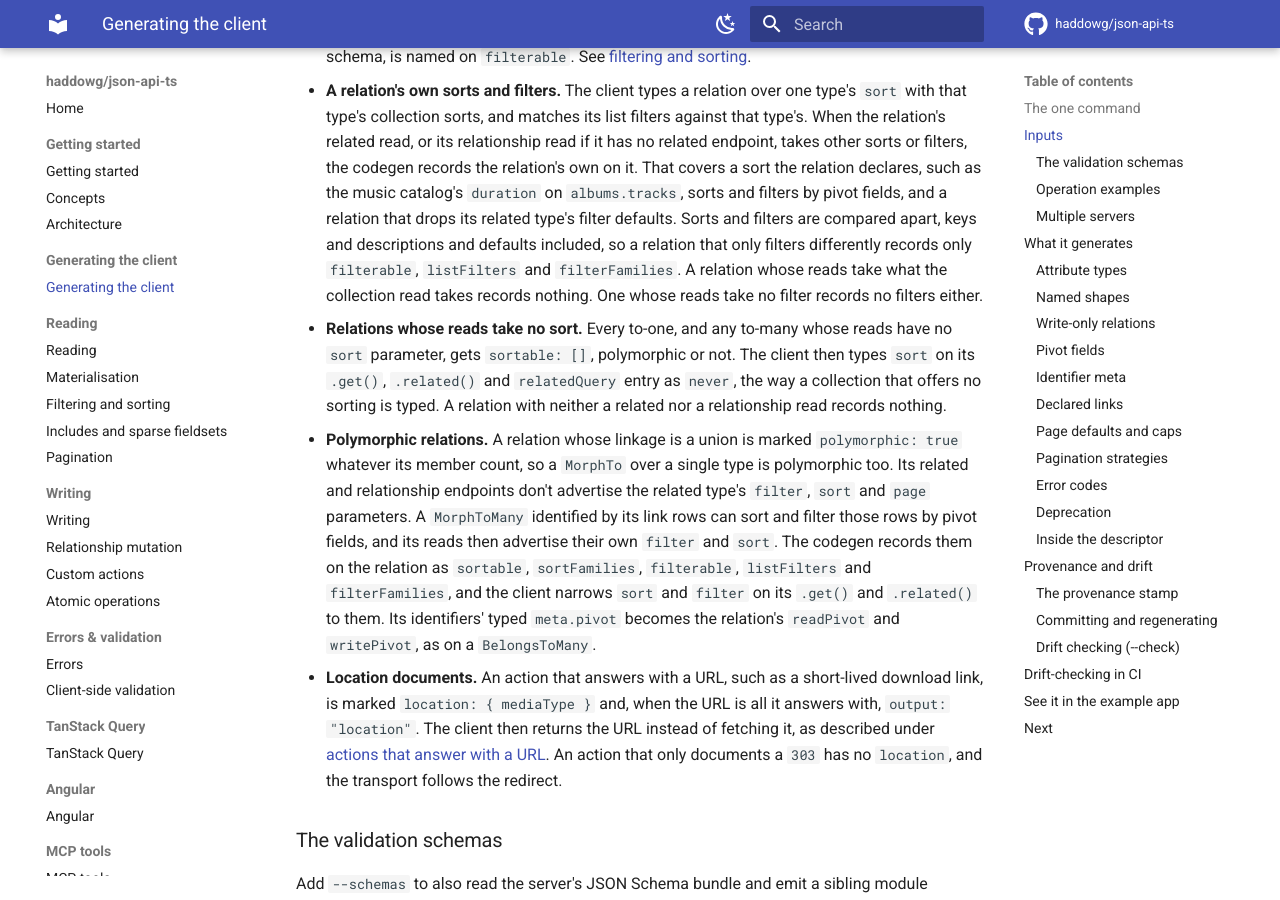
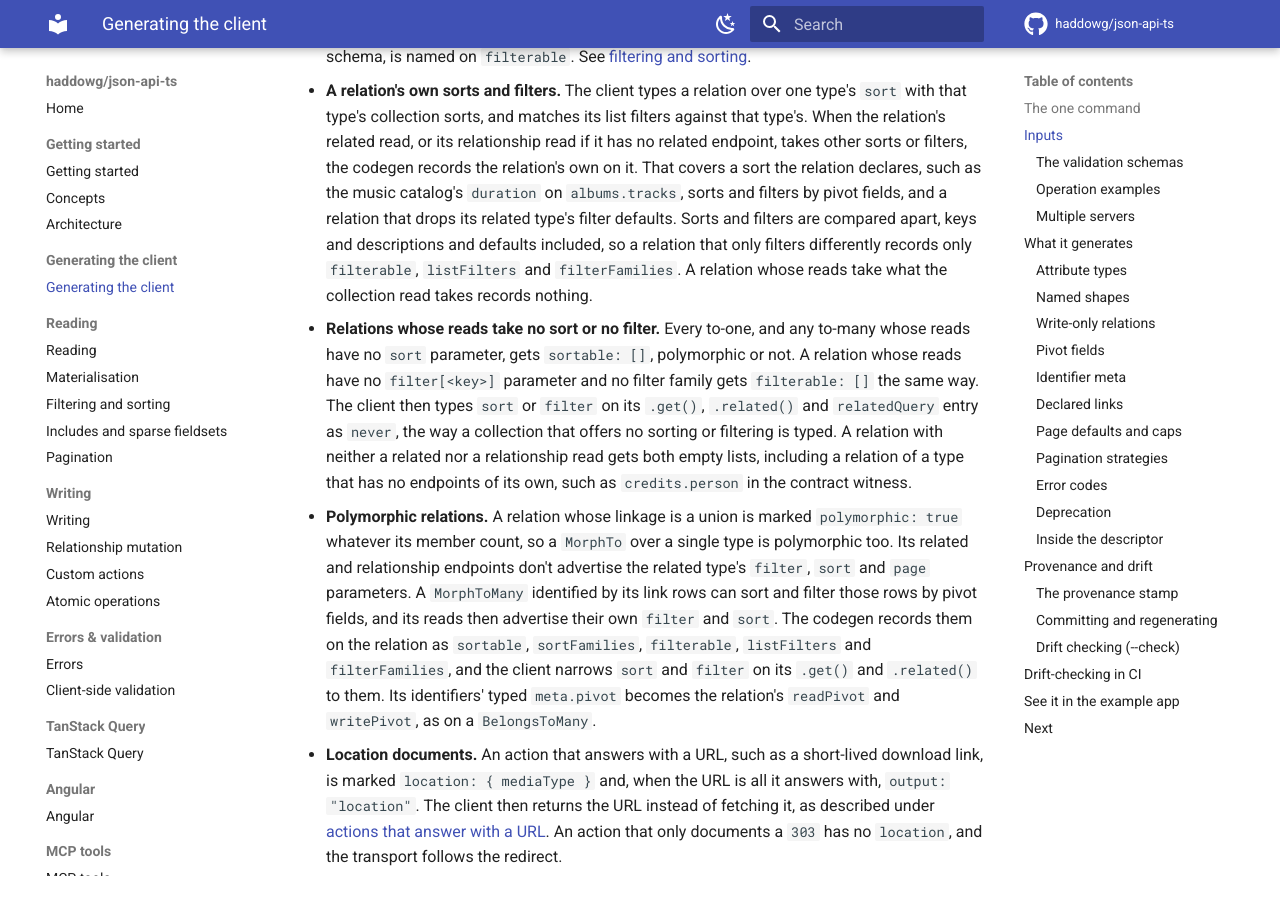
Before and after one commit to haddowg/json-api-ts, an MkDocs documentation site: the page built from docs/codegen.md, in a window 1280 px wide and 900 px high, scrolled down 3422 px. Built offline with MkDocs 1.6.1 and Material for MkDocs 9.7.7, drawn with Linux system fonts in a browser that asks for light colours; comment, search, counter and statistics services are not loaded.

Commit message:
docs: describe relations whose reads take no filter or no read at all
The codegen, reads and filtering pages now say that a relation whose reads take no filter records an empty filterable, that a relation with no read records both empty lists, and that a monomorphic relation recording no filters takes its related type's collection filters.

```diff
--- a/docs/codegen.md
+++ b/docs/codegen.md
@@ -147,13 +147,15 @@ A few things the codegen reads from the document that affect the generated clien
   type's filter defaults. Sorts and filters are compared apart, keys and descriptions and
   defaults included, so a relation that only filters differently records only
   `filterable`, `listFilters` and `filterFamilies`. A relation whose reads take what the
-  collection read takes records nothing. One whose reads take no filter records no filters
-  either.
-- **Relations whose reads take no sort.** Every to-one, and any to-many whose reads have no
-  `sort` parameter, gets `sortable: []`, polymorphic or not. The client then types `sort`
-  on its `.get()`, `.related()` and `relatedQuery` entry as `never`, the way a collection
-  that offers no sorting is typed. A relation with neither a related nor a relationship
-  read records nothing.
+  collection read takes records nothing.
+- **Relations whose reads take no sort or no filter.** Every to-one, and any to-many whose
+  reads have no `sort` parameter, gets `sortable: []`, polymorphic or not. A relation whose
+  reads have no `filter[<key>]` parameter and no filter family gets `filterable: []` the
+  same way. The client then types `sort` or `filter` on its `.get()`, `.related()` and
+  `relatedQuery` entry as `never`, the way a collection that offers no sorting or filtering
+  is typed. A relation with neither a related nor a relationship read gets both empty
+  lists, including a relation of a type that has no endpoints of its own, such as
+  `credits.person` in the contract witness.
 - **Polymorphic relations.** A relation whose linkage is a union is marked
   `polymorphic: true` whatever its member count, so a `MorphTo` over a single type is
   polymorphic too. Its related and relationship endpoints don't advertise the related
```
Also changed, not shown: docs/filtering-and-sorting.md (+1 -1 lines), docs/reads.md (+7 -4 lines).
